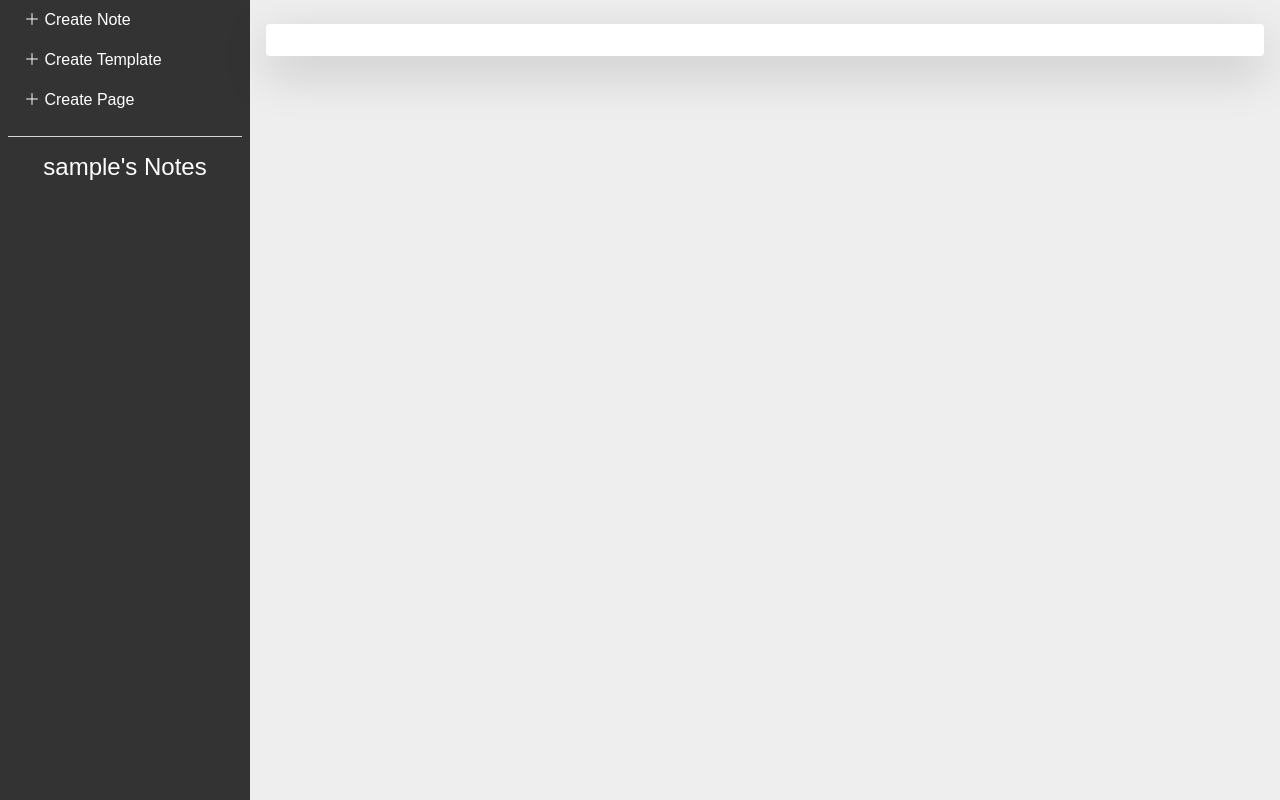
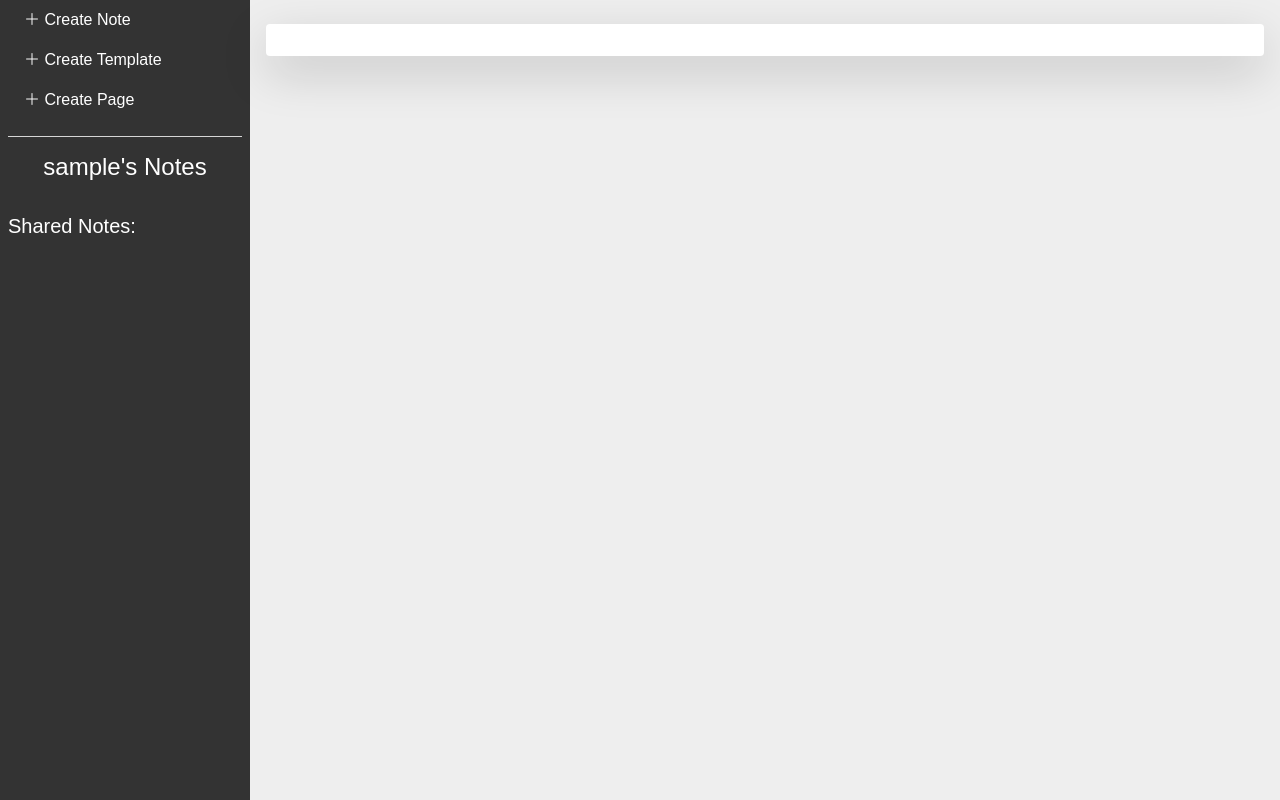
Before and after one commit to FardinHaque60/Scribe, a Flask app: page /home in a window 1280 px wide. Shown: the part 56-856 px from the top of the page. Run offline with Flask 3, Linux system fonts and the light colour scheme; the visitor is signed in with stand-in values (Sample User, id 1); data that the repository does not hold is empty; some libraries are stand-ins or nearby versions.

Commit message:
added shared label

```diff
--- a/app/templates/home.html
+++ b/app/templates/home.html
@@ -19,6 +19,7 @@
       <div class="container-fluid no-padding">
             <nav class="navbar navbar-expand-lg navbar-dark bg-dark">
               <a class="navbar-brand mb-0 h1" href="/home"><i class="bi bi-house"></i> Scribe</a>
+              <!-- responsive toggle if screen gets too small to fit navbar -->
               <button class="navbar-toggler" type="button" data-toggle="collapse" data-target="#navbar">
                 <span class="navbar-toggler-icon"></span>
               </button>
@@ -88,6 +89,8 @@
                 </li>
                 {% endfor %}
 
+                <br>
+                <span class="text-white h5">Shared Notes: </span>
                 <!-- list of shared notes -->
                 {% for note in shared %}
                 <li class="">
```
